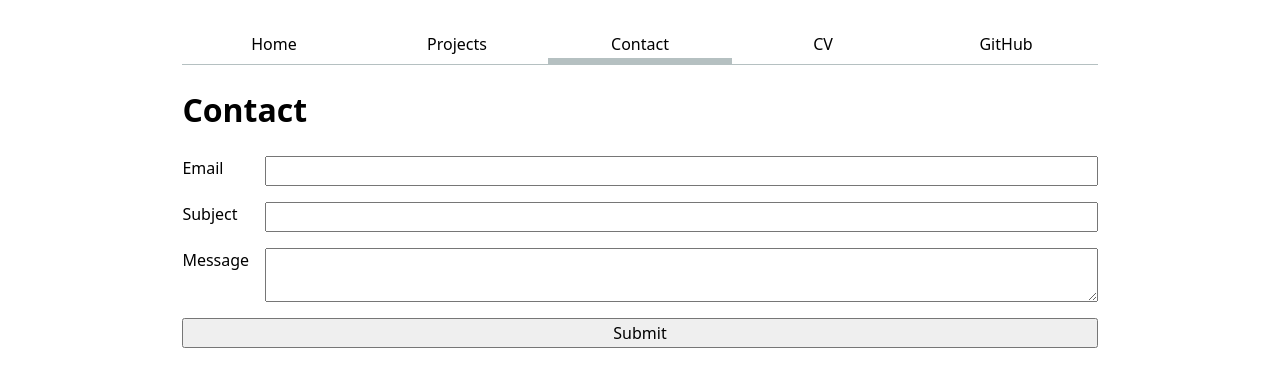
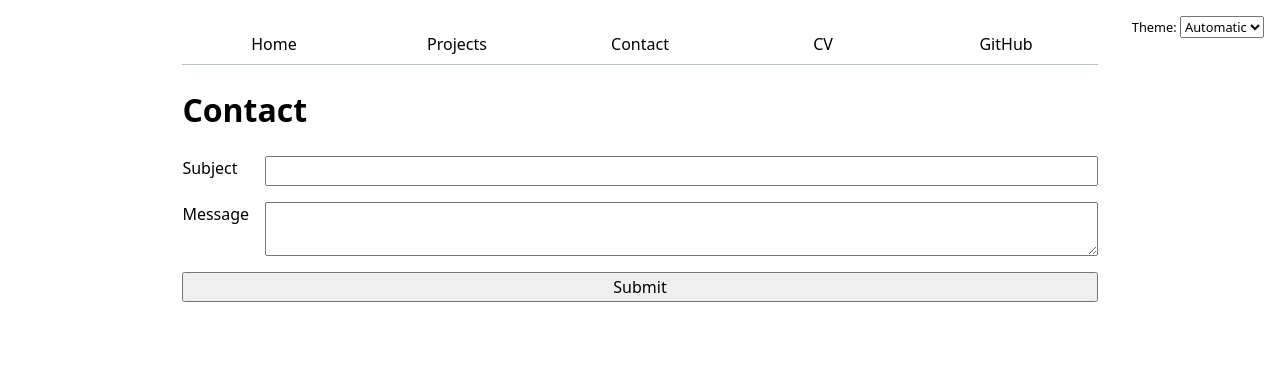
Before and after one commit to macblair221/portfolio, a plain HTML site: page contact/index.html in a window 1280 px wide. Drawn offline with Linux system fonts and the light colour scheme.

Commit message:
Lab 3: global.js nav, dark mode switch, contact form

```diff
--- a/contact/index.html
+++ b/contact/index.html
@@ -5,22 +5,12 @@
   <meta name="viewport" content="width=device-width, initial-scale=1.0">
   <title>Contact | McAllister Blair</title>
   <link rel="stylesheet" href="../style.css">
+  <script type="module" src="../global.js"></script>
 </head>
 <body>
-  <nav>
-    <a href="../">Home</a>
-    <a href="../projects/">Projects</a>
-    <a href="./" class="current">Contact</a>
-    <a href="../cv/">CV</a>
-    <a href="https://github.com/macblair221" target="_blank">GitHub</a>
-  </nav>
 
   <h1>Contact</h1>
-    <form action="mailto:macblair221@gmail.com" method="POST" enctype="text/plain">
-      <label>
-        Email
-        <input type="email" name="email">
-      </label>
+    <form action="mailto:macblair221@gmail.com">
       <label>
         Subject
         <input name="subject">
--- /dev/null
+++ b/global.js
@@ -0,0 +1,104 @@
+console.log('IT’S ALIVE!');
+
+function $$(selector, context = document) {
+  return Array.from(context.querySelectorAll(selector));
+}
+
+// ---------- Step 2: automatic current page link ----------
+// Replaced by Step 3 (the nav is now built in JS), kept here for reference.
+// let navLinks = $$('nav a');
+// let currentLink = navLinks.find(
+//   (a) => a.host === location.host && a.pathname === location.pathname,
+// );
+// currentLink?.classList.add('current');
+
+// ---------- Step 3: automatic navigation menu ----------
+let pages = [
+  { url: '', title: 'Home' },
+  { url: 'projects/', title: 'Projects' },
+  { url: 'contact/', title: 'Contact' },
+  { url: 'cv/', title: 'CV' },
+  { url: 'https://github.com/macblair221', title: 'GitHub' },
+];
+
+const BASE_PATH =
+  location.hostname === 'localhost' || location.hostname === '127.0.0.1'
+    ? '/' // Local server
+    : '/portfolio/'; // GitHub Pages repo name
+
+let nav = document.createElement('nav');
+document.body.prepend(nav);
+
+for (let p of pages) {
+  let url = p.url;
+  let title = p.title;
+
+  // Internal links get the base path, external links (http...) stay as is
+  url = !url.startsWith('http') ? BASE_PATH + url : url;
+
+  let a = document.createElement('a');
+  a.href = url;
+  a.textContent = title;
+
+  // Highlight the link to the page we're on
+  if (a.host === location.host && a.pathname === location.pathname) {
+    a.classList.add('current');
+  }
+
+  // Open links to other sites in a new tab
+  if (a.host !== location.host) {
+    a.target = '_blank';
+  }
+
+  nav.append(a);
+}
+
+// ---------- Step 4: dark mode switch ----------
+document.body.insertAdjacentHTML(
+  'afterbegin',
+  `
+  <label class="color-scheme">
+    Theme:
+    <select>
+      <option value="light dark">Automatic</option>
+      <option value="light">Light</option>
+      <option value="dark">Dark</option>
+    </select>
+  </label>`,
+);
+
+let select = document.querySelector('.color-scheme select');
+
+function setColorScheme(colorScheme) {
+  document.documentElement.style.setProperty('color-scheme', colorScheme);
+  select.value = colorScheme;
+}
+
+// On page load: apply the saved choice, if there is one
+if ('colorScheme' in localStorage) {
+  setColorScheme(localStorage.colorScheme);
+}
+
+// When the user picks a theme: apply it and save it
+select.addEventListener('input', function (event) {
+  console.log('color scheme changed to', event.target.value);
+  setColorScheme(event.target.value);
+  localStorage.colorScheme = event.target.value;
+});
+
+// ---------- Step 5: better contact form ----------
+let form = document.querySelector('form');
+
+form?.addEventListener('submit', function (event) {
+  event.preventDefault();
+
+  let data = new FormData(form);
+  let params = [];
+
+  for (let [name, value] of data) {
+    params.push(name + '=' + encodeURIComponent(value));
+  }
+
+  let url = form.action + '?' + params.join('&');
+  location.href = url;
+});
--- a/style.css
+++ b/style.css
@@ -16,12 +16,14 @@ img {
 html {
   --color-accent: oklch(65% 50% 0);
   accent-color: var(--color-accent);
+  color-scheme: light dark;
 }
 
 nav {
+  --border-color: oklch(50% 10% 200 / 40%);
   display: flex;
   margin-bottom: 1em;
-  border-bottom: 1px solid oklch(80% 3% 200);
+  border-bottom: 1px solid var(--border-color);
 }
 
 nav a {
@@ -33,20 +35,28 @@ nav a {
 }
 
 nav a.current {
-  border-bottom: 0.4em solid oklch(80% 3% 200);
+  border-bottom: 0.4em solid var(--border-color);
   padding-bottom: 0.1em;
 }
 
 nav a:hover {
   border-bottom: 0.4em solid var(--color-accent);
   padding-bottom: 0.1em;
-  background-color: oklch(from var(--color-accent) 95% 5% h);
+  background-color: color-mix(in oklch, var(--color-accent), canvas 85%);
 }
 
 input,
 textarea,
-button {
+button,
+select {
   font: inherit;
+}
+
+.color-scheme {
+  position: absolute;
+  top: 1rem;
+  right: 1rem;
+  font-size: 80%;
 }
 
 form {
```
Also changed, not shown: cv/index.html (+1 -7 lines), index.html (+1 -7 lines), projects/index.html (+1 -7 lines).
